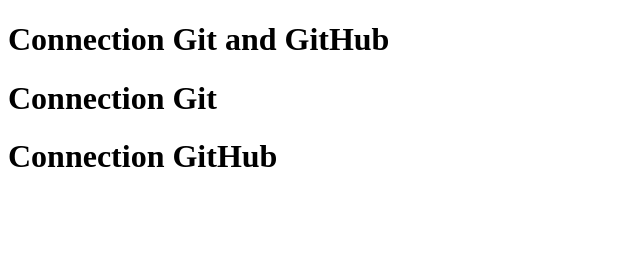
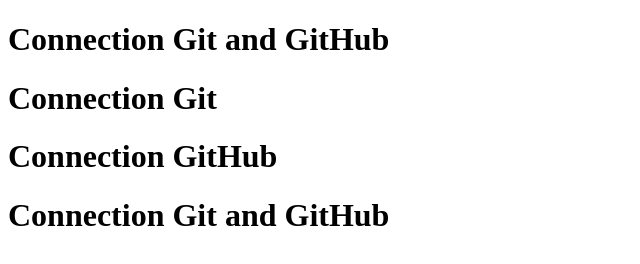
Before and after one commit to IrvingVelarde/Ajax-with-PHP, a plain HTML site: page index.html in a window 1280 px wide. Shown: the whole page, without its empty margins (0-640 px from the left). Drawn offline with Linux system fonts and the light colour scheme.

Commit message:
Segundo Commit

```diff
--- a/index.html
+++ b/index.html
@@ -10,5 +10,6 @@
     <h1>Connection Git and GitHub</h1>
     <h1>Connection Git</h1>
     <h1>Connection GitHub</h1>
+    <h1>Connection Git and GitHub</h1>
 </body>
 </html>
```
